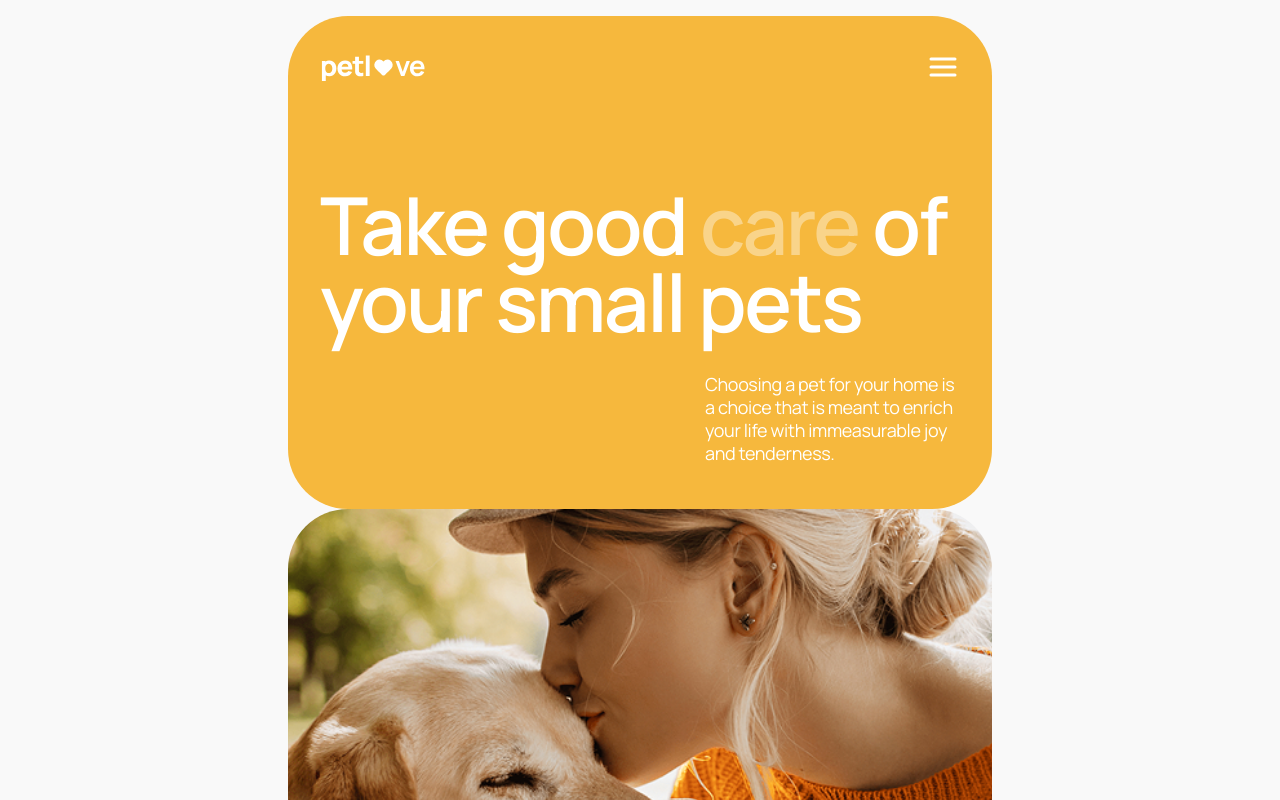
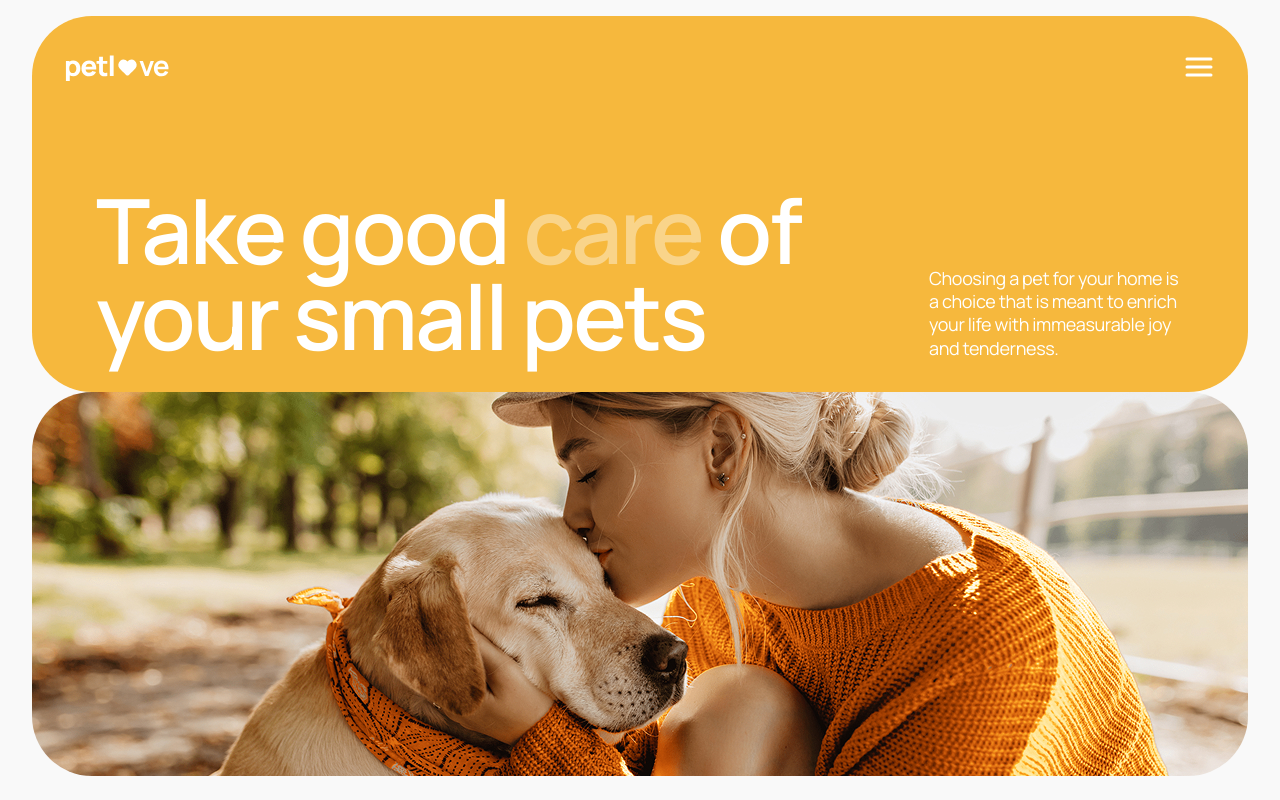
Before and after one commit to Diamond-FoxUA/petlove-web-app, a Next.js app: page / in a window 1280 px wide. Shown: the top 800 px of the page. Built offline with nearby package versions, Linux system fonts and the light colour scheme.

Commit message:
feat: enhance logo styles, add responsive container max-width, and improve hero section layout for larger screens

```diff
--- a/app/components/Logo/Logo.module.css
+++ b/app/components/Logo/Logo.module.css
@@ -1,6 +1,12 @@
 .logo {
   width: 76px;
   height: 20px;
+
+  transition: transform 300ms ease-in;
+}
+
+.logo:active {
+  transform: scale(0.90);
 }
 
 @media screen and (min-width: 768px) {
@@ -9,3 +15,10 @@
     height: 28px;
   }
 }
+
+@media screen and (min-width: 1280px) {
+  .logo:hover,
+  .logo:focus {
+    transform: scale(1.05);
+  }
+}
--- a/app/globals.css
+++ b/app/globals.css
@@ -72,3 +72,9 @@ ul li {
     padding: 0 2rem;
   }
 }
+
+@media screen and (min-width: 1280px) {
+  .container {
+    max-width: 1280px;
+  }
+}
--- a/app/page.module.css
+++ b/app/page.module.css
@@ -61,3 +61,30 @@
     height: 31rem;
   }
 }
+
+@media screen and (min-width:1280px) {
+  .heroTextContainer {
+    padding: 4.3125rem 4rem 2rem 4rem;
+
+    display: flex;
+    justify-content: space-between;
+    align-items: end;
+    gap: 4.5625rem;
+  }
+
+  .heroTextContainer h1 {
+    max-width: 47.5rem;
+    font-size: 5.625rem;
+    margin-bottom: 0;
+  }
+
+  .heroTextContainer p {
+    margin: 0;
+  }
+
+  .heroPicture,
+  .heroImage {
+    width: 76rem;
+    height: 24rem;
+  }
+}
```
